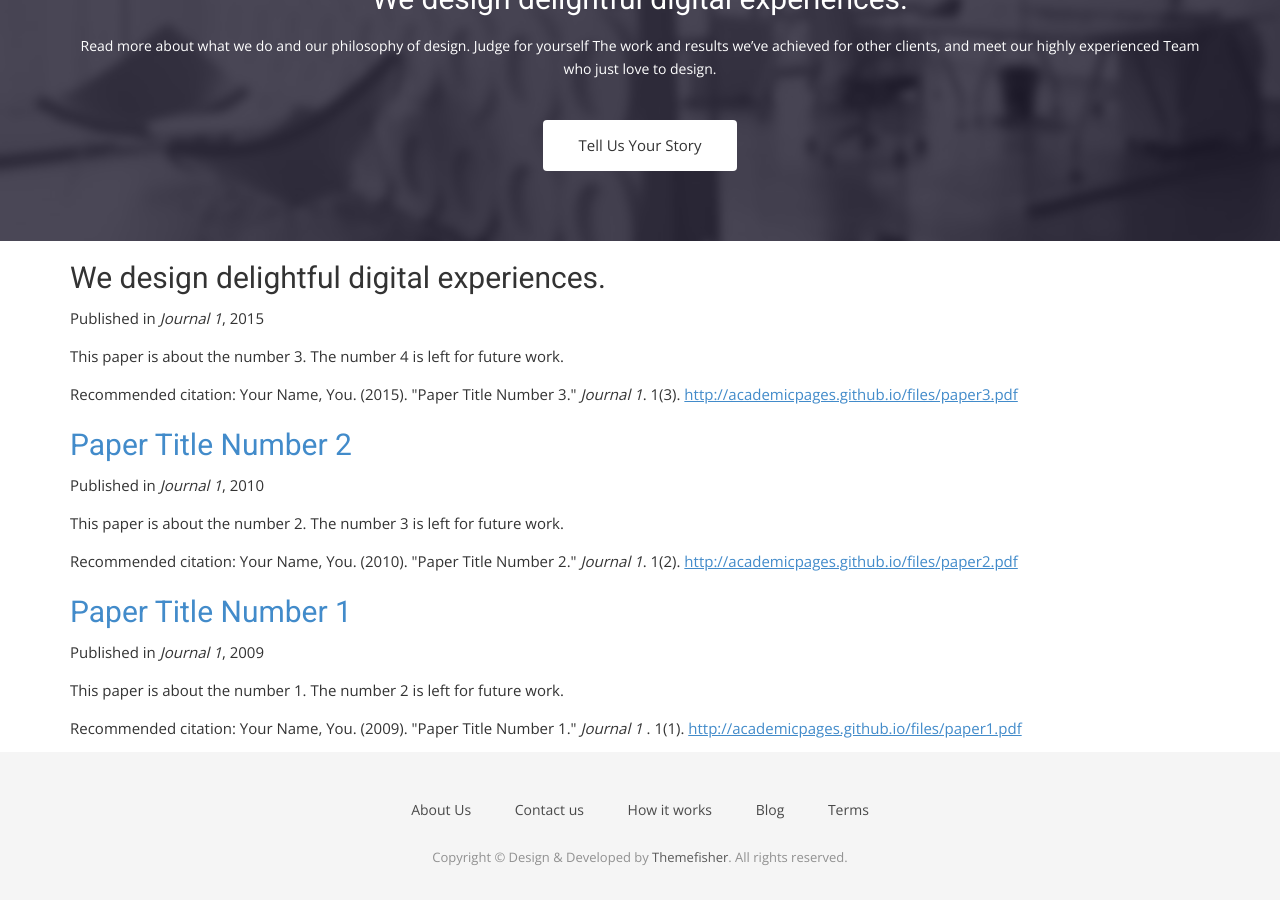
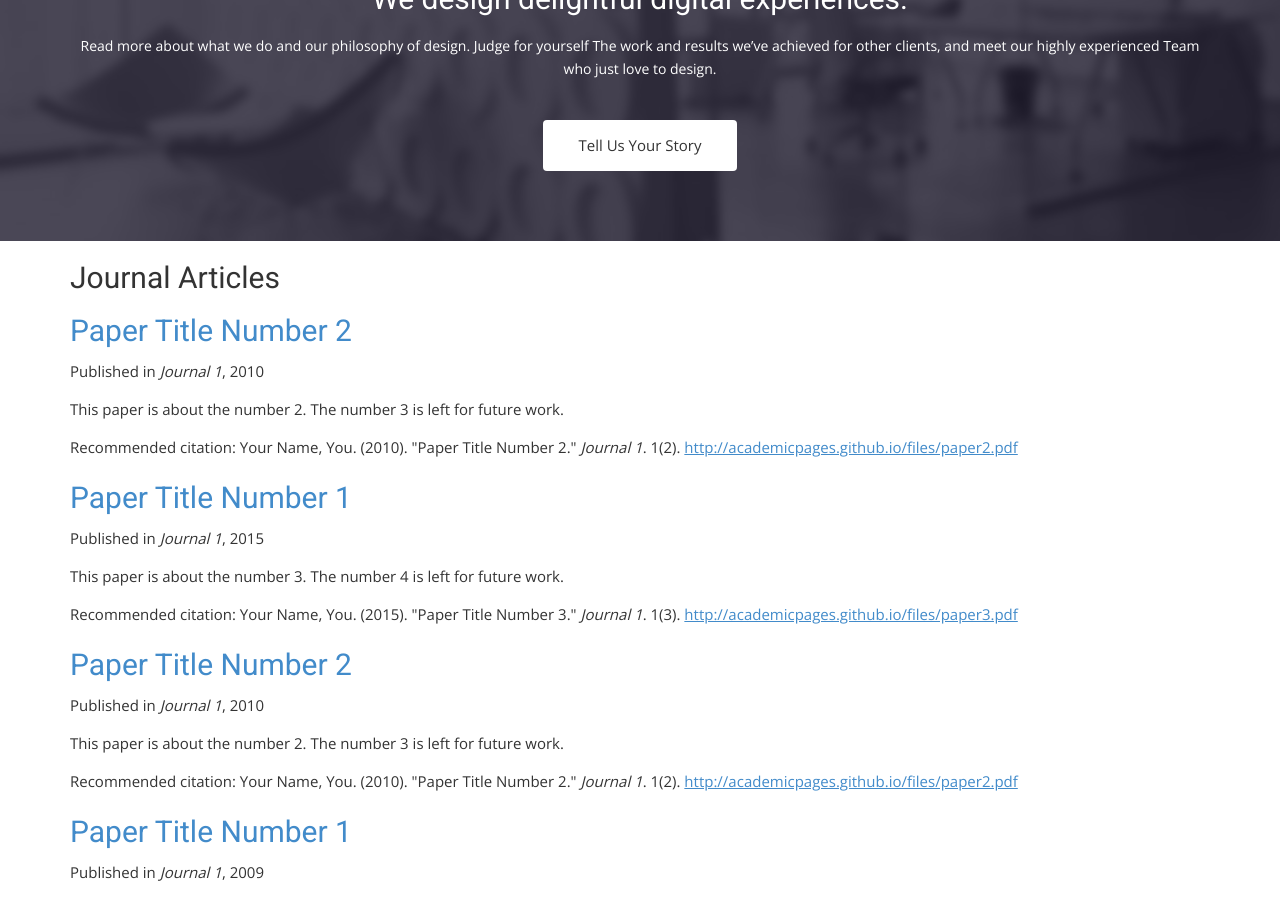
Before and after one commit to simaomrq/simaomrq.github.io, a Jekyll site: the page built from papers.html, in a window 1280 px wide and 900 px high, scrolled down 1636 px. Built offline with Jekyll 4.4.1, drawn with Linux system fonts in a browser that asks for light colours; nearby versions of some CDN libraries; some web fonts are replaced.

Commit message:
Update papers.html

```diff
--- a/papers.html
+++ b/papers.html
@@ -187,8 +187,36 @@ permalink: /papers/
     <div class="row">
       <div class="col-md-12">
         <div class="block">
-          <h2>We design delightful digital experiences.</h2>
+          <h2>Journal Articles</h2>
           <div class="list__item">
+	  	<article class="archive__item" itemscope="" itemtype="http://schema.org/CreativeWork">
+		  <h2 class="archive__item-title" itemprop="headline">
+			  <a href="https://academicpages.github.io/publication/2010-10-01-paper-title-number-2"
+			     rel="permalink">Paper Title Number 2 </a>
+		  </h2>
+		  <p>
+			  Published in <i>Journal 1</i>, 2010
+		  </p>
+		  <p class="archive__item-excerpt" itemprop="description">
+		  <p>This paper is about the number 2. The number 3 is left for future work.
+		  </p>
+		  </p>
+		  <p>Recommended citation: Your Name, You. (2010). &quot;Paper Title Number 2.&quot;
+			  <i>Journal 1</i>. 1(2).
+			  <a href="http://academicpages.github.io/files/paper2.pdf">
+				  <u>http://academicpages.github.io/files/paper2.pdf</u>
+			  </a>
+		  </p>
+		  </article>
+	</div>
+	<div class="list__item">
+		<article class="archive__item" itemscope=""
+					       itemtype="http://schema.org/CreativeWork">
+		<h2 class="archive__item-title" itemprop="headline">
+		      <a href="https://academicpages.github.io/publication/2009-10-01-paper-title-number-1"
+			 rel="permalink">Paper Title Number 1
+		      </a>
+		</h2>
           	<p>
                 	Published in <i>Journal 1</i>, 2015
           	</p>
```
Lines whose indentation alone changed are shown as unchanged.
